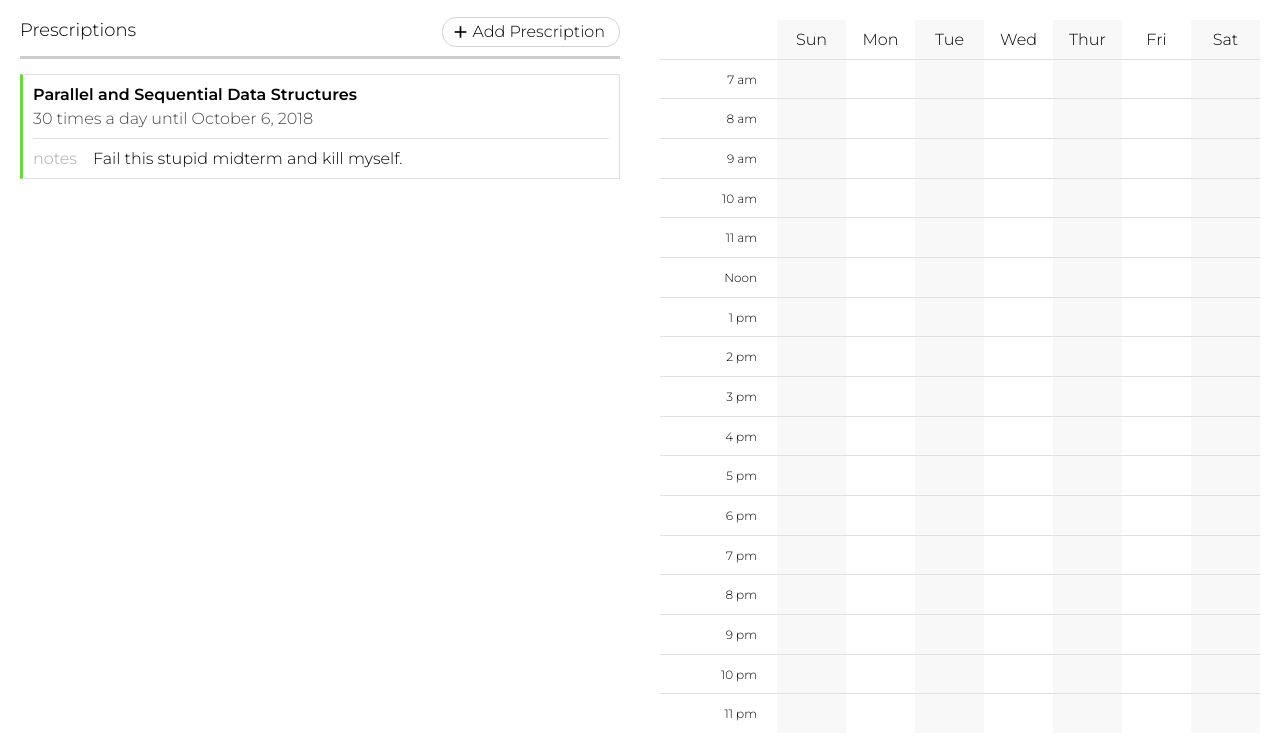
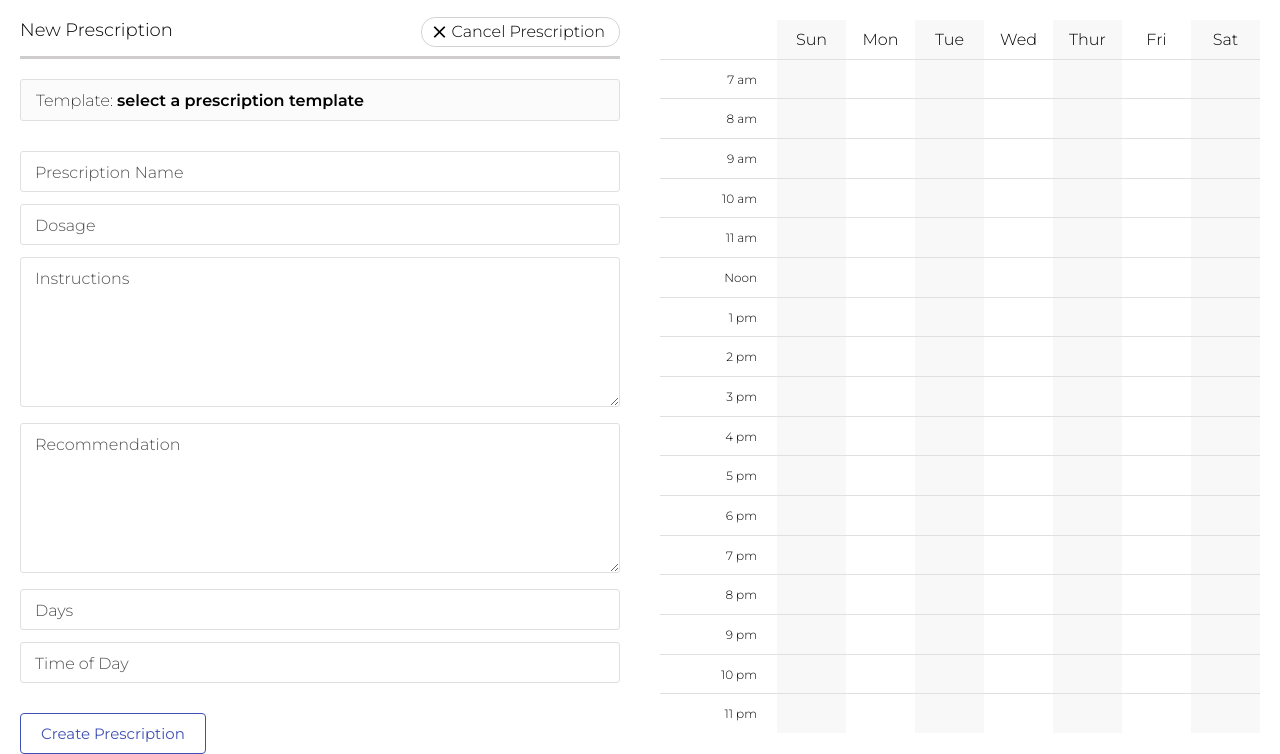
Before and after one commit to stevenshan/hackathon-for-hope, a Python web app: template webapp/matt/templates/scheduler.html in a window 1280 px wide. Shown: the part 46-800 px from the top of the page. Run offline with Jinja, Linux system fonts and the light colour scheme; the template is opened without the code that fills it, so the values that code supplies are empty.

Commit message:
webapp: added ability to add prescriptions on client side

```diff
--- a/webapp/config.py
+++ b/webapp/config.py
@@ -5,4 +5,7 @@ basedir = os.path.abspath(os.path.dirname(__file__))
 class Config:
     SECRET_KEY = "#######"
 
+    DB_URL = "http://hackthishelpkids-matt.appspot.com"
+    #DB_URL = "http://128.237.165.133:8080"
+
 Config.SECRET_KEY = os.environ.get("SECRET_KEY", Config.SECRET_KEY)
--- a/webapp/matt/static/css/calendar.css
+++ b/webapp/matt/static/css/calendar.css
@@ -39,3 +39,14 @@
     padding-right: 20px;
     box-sizing: border-box;
 }
+
+.brick {
+    display: inline-block;
+    vertical-align: middle;
+    width: 10px;
+    height: 10px;
+    border-radius: 5px;
+    background: black;
+    cursor: pointer;
+    margin: 0px 2px;
+}
--- a/webapp/matt/static/css/general.css
+++ b/webapp/matt/static/css/general.css
@@ -92,8 +92,10 @@ input[type=number]
 .text-input input:placeholder-shown + span,
 .text-input textarea:placeholder-shown + span {
     left: 10px;
-    top: 18px;
+    top: 20px;
     font-size: 16px;
+    width: 90%;
+    color: #515151;
 }
 
 .text-input span,
@@ -107,9 +109,12 @@ input[type=number]
     line-height: 15px;
     background: #ffffff;
     padding: 0px 5px;
+    padding-bottom: 1px;
     left: 10px;
     top: 0px;
     transition: top 0.2s;
+    width: initial;
+    color: #000000;
 }
 
 .text-input input,
@@ -129,11 +134,73 @@ input[type=number]
 
 .text-input textarea {
     resize: vertical;
+    height: 150px;
 }
 
 .text-input input:focus,
 .text-input textarea:focus {
     border: 1px solid #2b5fe2;
+}
+
+.select-input {
+    display: block;
+    width: 100%;
+    border: 1px solid #e0e0e0;
+    border-radius: 3px;
+    height: 42px;
+    margin: 5px 0px;
+    cursor: pointer;
+    position: relative;
+    box-sizing: border-box;
+    background: #fbfbfb;
+}
+
+.select-input .select-input-title {
+    line-height: 42px;
+    padding: 0px 15px;
+    font-weight: 200;
+}
+
+.select-input .select-input-title > span {
+    font-weight: 600;
+}
+
+.select-input .select-input-menu {
+    display: none;
+    position: absolute;
+    z-index: 1;
+    background: #f8f8f8;
+    border: 1px solid #2b5fe2;
+    left: -1px;
+    top: 100%;
+    width: 100%;
+    border-radius: 0px 0px 4px 4px;
+    max-height: 150px;
+    overflow-y: auto;
+}
+
+.select-input .select-input-menu input {
+    display: none;
+}
+
+.select-input .select-input-menu label {
+    display: block;
+    padding: 5px 10px;
+    cursor: pointer;
+}
+
+.select-input .select-input-menu label:hover,
+.select-input .select-input-menu input:checked + label {
+    background: #eeeeee;
+}
+
+.select-input.active {
+    border-color: #2b5fe2;
+    border-radius: 4px 4px 0px 0px;
+}
+
+.select-input.active .select-input-menu {
+    display: initial;
 }
 
 .button-input {
@@ -144,7 +211,7 @@ input[type=number]
     border-radius: 4px;
     padding: 10px 20px;
     font-family: inherit;
-    font-size: 14px;
+    font-size: 15px;
     cursor: pointer;
     transition: background 0.1s;
     margin: 5px 0px;
--- a/webapp/matt/static/css/scheduler.css
+++ b/webapp/matt/static/css/scheduler.css
@@ -45,7 +45,7 @@ header #patient-name #patient-first-name {
     font-size: 18px;
     border-bottom: 3px solid #cecccc;
     padding-bottom: 15px;
-    margin-bottom: 10px;
+    margin-bottom: 20px;
     position: relative;
 }
 
--- a/webapp/matt/static/js/general.js
+++ b/webapp/matt/static/js/general.js
@@ -1,3 +1,10 @@
+String.prototype.format = function () {
+  var i = 0, args = arguments;
+  return this.replace(/{}/g, function () {
+    return typeof args[i] != 'undefined' ? args[i++] : '';
+  });
+};
+
 $(function(){
     $('<div class="quantity-nav"><div class="quantity-button quantity-up">+</div><div class="quantity-button quantity-down">-</div></div>').insertAfter('.number-input input');
     $('.number-input').each(function() {
@@ -38,3 +45,39 @@ $(function(){
 
     });
 });
+
+function initializeSelectInput(elem, func)
+{
+    var visible = false;
+    var title = elem.find(".select-input-title");
+    var titleLabel = title.find("span");
+    var menu = elem.find(".select-input-menu");
+    var inputs = elem.find(".select-input-menu input");
+
+    var toggleMenu = (e) => {
+        visible = !visible;
+        elem.toggleClass("active", visible);
+        if (e !== undefined)
+        {
+            e.stopPropagation();
+        }
+    };
+
+    title.click(toggleMenu);
+
+    inputs.change(function(){
+        var label = $(this).next().html();
+        titleLabel.html(label);
+        visible = true;
+        toggleMenu();
+        if (func !== undefined)
+        {
+            func(label);
+        }
+    });
+
+    $(window).click(function(){
+        elem.removeClass("active");
+        visible = false;
+    });
+}
--- a/webapp/matt/static/js/scheduler.js
+++ b/webapp/matt/static/js/scheduler.js
@@ -1,10 +1,14 @@
+var DAYS = ["Sunday", "Monday", "Tuesday", "Wednesday", "Thursday", "Friday", "Saturday"];
+var STARTINGHOUR = 7;
+var calendar = [];
+// var COLORS = ["#FFFC00", "#00c300", "#ff6600", "#1ab7ea", "#ff0084", "#02b875", "#131418", "#3b5999", "#eb4924"];
+
 $(function(){
-    showPrescriptionList();
+    showNewPrescriptionForm();
 
     var hourRow = $('<div class="row hour"></div>');
     var titleRow = $('<div class="row title-row"><span class="cell day-index">&nbsp;</span></div>');
-    var days = ["Sun", "Mon", "Tue",
-                "Wed", "Thur", "Fri", "Sat"];
+    var days = ["Sun", "Mon", "Tue", "Wed", "Thur", "Fri", "Sat"];
     for (var d in days)
     {
         hourRow.append('<span class="cell day"></span>');
@@ -12,9 +16,10 @@ $(function(){
     }
     $("#right-pane").append(titleRow);
     var AM_PM = [" am", " pm"];
-    for (var i = 7; i < 24; i++)
+    for (var i = STARTINGHOUR; i < 24; i++)
     {
         var row = hourRow.clone();
+        calendar.push(row.find(".day").toArray());
         var index = i;
         if (index == 0)
         {
@@ -32,7 +37,120 @@ $(function(){
         row.prepend('<span class="cell day-index">' + index + '</span>');
         $("#right-pane").append(row);
     }
+
+    var tempMenu = $("#prescription-templates .select-input-menu");
+    var temp = '<input type="radio" id="{}" name="prescription-temp"><label for="{}">{}</label>';
+    _MEDICINES = {};
+    for (var i in MEDICINES)
+    {
+        var medicine = MEDICINES[i];
+        var id = "xyz" + i;
+        tempMenu.append(temp.format(id, id, medicine["name"]));
+
+        _MEDICINES[medicine["name"]] = medicine;
+    }
+    resetPrescriptionForm();
+
+    initializeSelectInput($("#prescription-templates"), (label) => {
+        var medicine = _MEDICINES[label];
+        var getInput = (name) => $("#prescription-form [name='" + name + "']")
+
+        getInput("name").val(medicine["name"]);
+        getInput("instructions").val(medicine["instruction"]);
+        getInput("recommendation").val(medicine["recommendation"]);
+        getInput("dosage").val(medicine["dosage"]);
+
+        var days = medicine["days"].split(",");
+        for (var i in days)
+        {
+            days[i] = DAYS[days[i]];
+        }
+        getInput("days").val(days.join(", "));
+
+        var times = medicine["times"].split(",");
+        for (var i in times)
+        {
+            var temp = times[i];
+            var j = Math.floor(temp / 12);
+            var k = temp % 12;
+            times[i] = (k == 0 ? 12 : k) + AM_PM[j];
+        }
+        getInput("times").val(times.join(", "));
+    });
 });
+
+function submitPrescription()
+{
+    $.post(window.location.href,
+           $("#prescription-form").serialize(),
+           dataType="json")
+        .done(function(data) {
+            data = JSON.parse(data);
+            addPrescription(data);
+            showPrescriptionList();
+        })
+        .fail(() => showMessage("Could not create new prescription. Please try again later."));
+}
+
+function showMessage(mesg)
+{
+    alert(mesg);
+}
+
+function addPrescription(prescription)
+{
+    var pList = $("#prescription-list");
+
+    var timeLabel = "No schedule for prescription"
+    var _times = prescription["times"].split(",");
+    var times = _times.length;
+    var _days = prescription["days"].split(",");
+    var days = _days.length;
+    if (times != 0 && days != 0)
+    {
+        timeLabel = "{} time{} a day for {} day{} a week"
+            .format(times, (times == 1 ? "" : "s"),
+                    days, (days == 1 ? "" : "s"));
+    }
+    var item = $('<div class="item"><div class="item-title">{}</div><div class="item-times">{}</div></div>'
+        .format(prescription["name"], timeLabel));
+    if (prescription["instruction"] != "")
+    {
+        item.append('<div class="item-notes">' +
+                    prescription["instruction"] + '</div>');
+    }
+
+    $("#prescription-list").prepend(item);
+
+    var brick = $('<div class="brick"></div>');
+    var color = str2rgb(prescription["_id"]);
+    brick.css("background", "#" + color);
+
+    for (var i in _days)
+    {
+        for (var j in _times)
+        {
+            var time = parseInt(_times[j]) - STARTINGHOUR;
+            var day = parseInt(_days[i]);
+
+            if (time < 0)
+            {
+                continue;
+            }
+
+            $(calendar[time][day]).append(brick.clone());
+        }
+    }
+}
+
+function resetPrescriptionForm()
+{
+    var temp = $("#prescription-form")
+    temp.trigger("reset")
+    temp.find("textarea").text("");
+    $("#prescription-templates input").prop("checked", false);
+    $("#prescription-templates .select-input-title span").html("select a prescription template");
+}
 
 function showNewPrescriptionForm()
 {
@@ -41,6 +159,7 @@ function showNewPrescriptionForm()
     $("#prescription-new").css("display", "");
     $("#cancel-new-prescription").css("display", "");
     $("#panes-title").html("New Prescription");
+    resetPrescriptionForm();
 }
 
 function showPrescriptionList()
@@ -51,3 +170,15 @@ function showPrescriptionList()
     $("#new-prescription-button").css("display", "");
     $("#panes-title").html("Prescriptions");
 }
+
+function str2rgb(str) {
+    var hash = 0;
+    for (var i = 0; i < str.length; i++) {
+       hash = str.charCodeAt(i) + ((hash << 5) - hash);
+    }
+    var c = (hash & 0x00FFFFFF)
+        .toString(16)
+        .toUpperCase();
+
+    return "00000".substring(0, 6 - c.length) + c;
+}
--- a/webapp/matt/templates/scheduler.html
+++ b/webapp/matt/templates/scheduler.html
@@ -10,9 +10,13 @@
         <link href="{{ url_for('static', filename='css/calendar.css') }}" rel="stylesheet" type="text/css">
         <link href="{{ url_for('static', filename='css/general.css') }}" rel="stylesheet" type="text/css">
 
+        <script type="text/javascript">
+            var MEDICINES = {{ medicines|safe }}
+        </script>
+
         <script src="{{ url_for('static', filename='js/jquery-3.3.1.min.js') }}" type="text/javascript"></script>
+        <script src="{{ url_for('static', filename='js/general.js') }}" type="text/javascript"></script>
         <script src="{{ url_for('static', filename='js/scheduler.js') }}" type="text/javascript"></script>
-        <script src="{{ url_for('static', filename='js/general.js') }}" type="text/javascript"></script>
     </head>
     <body>
         <header>
@@ -40,31 +44,54 @@
                 </div>
 
                 <section id="prescription-list" class="pane-content">
-                    <div class="item">
-                        <div class="item-title">Parallel and Sequential Data Structures</div>
-                        <div class="item-times">30 times a day until October 6, 2018</div>
-                        <div class="item-notes">
-                            Fail this stupid midterm and kill myself.
-                        </div>
-                    </div>
                 </section>
 
                 <section id="prescription-new" class="pane-content">
-                    <label class="text-input">
-                        <input type="text" placeholder=" ">
-                        <span>test</span>
-                    </label>
 
-                    <label class="text-input">
-                        <textarea placeholder=" "></textarea>
-                        <span>123</span>
-                    </label>
+                    <div id="prescription-templates" class="select-input">
+                        <div class="select-input-title">
+                            Template: <span></span>
+                        </div>
+                        <div class="select-input-menu"></div>
+                    </div>
 
-                    <label class="number-input">
-                        <input type="number" min="1" max="9" step="1" value="1">
-                    </label>
+                    <br>
 
-                    <button class="button-input">test</button>
+                    <form id="prescription-form" method="post">
+                        <label class="text-input">
+                            <input type="text" name="name" placeholder=" " required>
+                            <span>Prescription Name</span>
+                        </label>
+
+                        <label class="text-input">
+                            <input type="text" name="dosage" placeholder="ex. 100 mg">
+                            <span>Dosage</span>
+                        </label>
+
+                        <label class="text-input">
+                            <textarea name="instructions" placeholder="ex. swallow after dinner"></textarea>
+                            <span>Instructions</span>
+                        </label>
+
+                        <label class="text-input">
+                            <textarea name="recommendation" placeholder="ex. eat with candy"></textarea>
+                            <span>Recommendation</span>
+                        </label>
+
+                        <label class="text-input">
+                            <input type="text" name="days" placeholder="ex. Monday, Tuesday">
+                            <span>Days</span>
+                        </label>
+
+                        <label class="text-input">
+                            <input type="text" name="times" placeholder="ex. 1pm, 12pm">
+                            <span>Time of Day</span>
+                        </label>
+                    </form>
+
+                    <br>
+
+                    <button class="button-input" onclick="submitPrescription()">Create Prescription</button>
                 </section>
 
             </section>
```
Also changed, not shown: webapp/matt/views/scheduler.py (+85 -1 lines).
